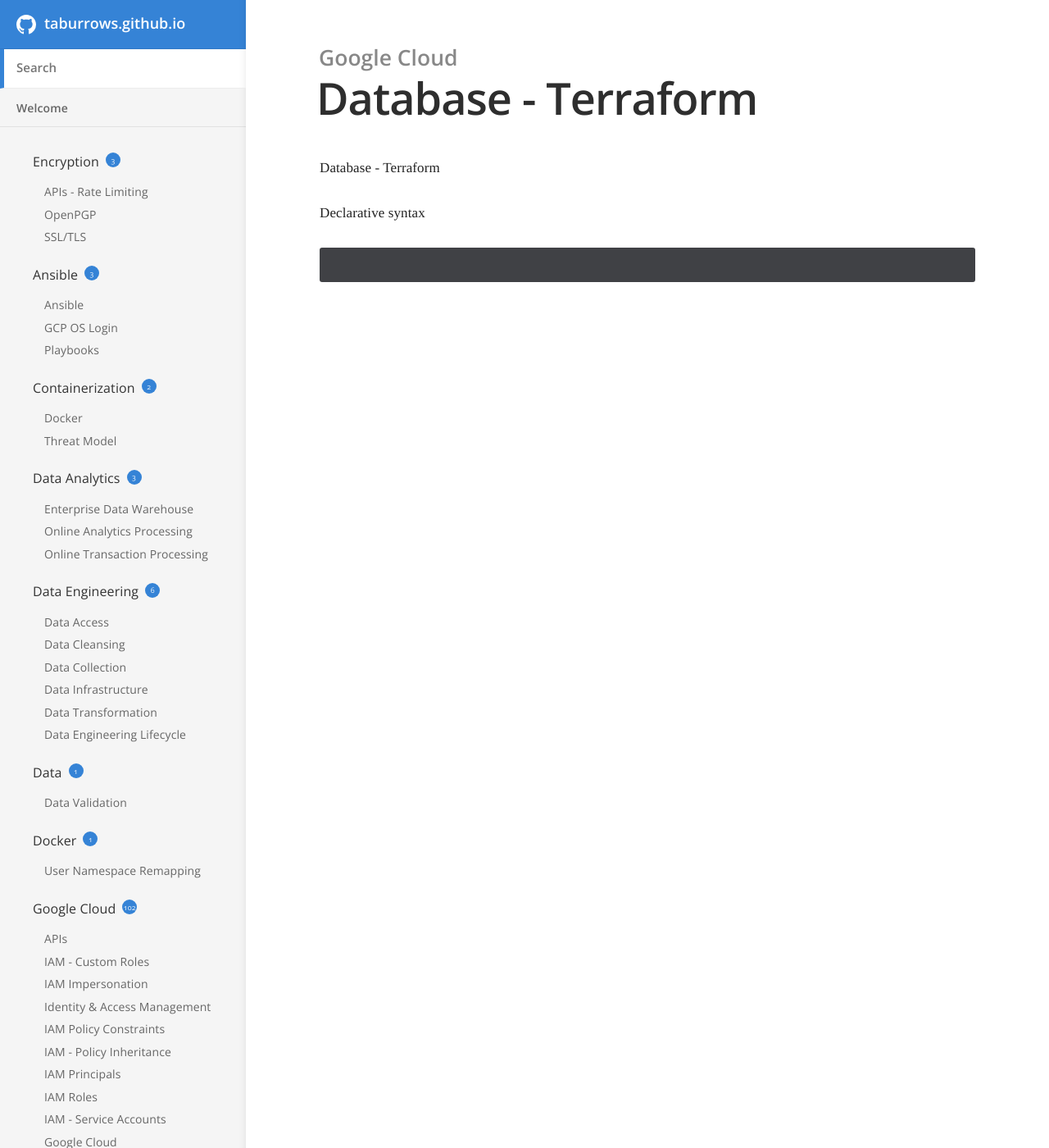
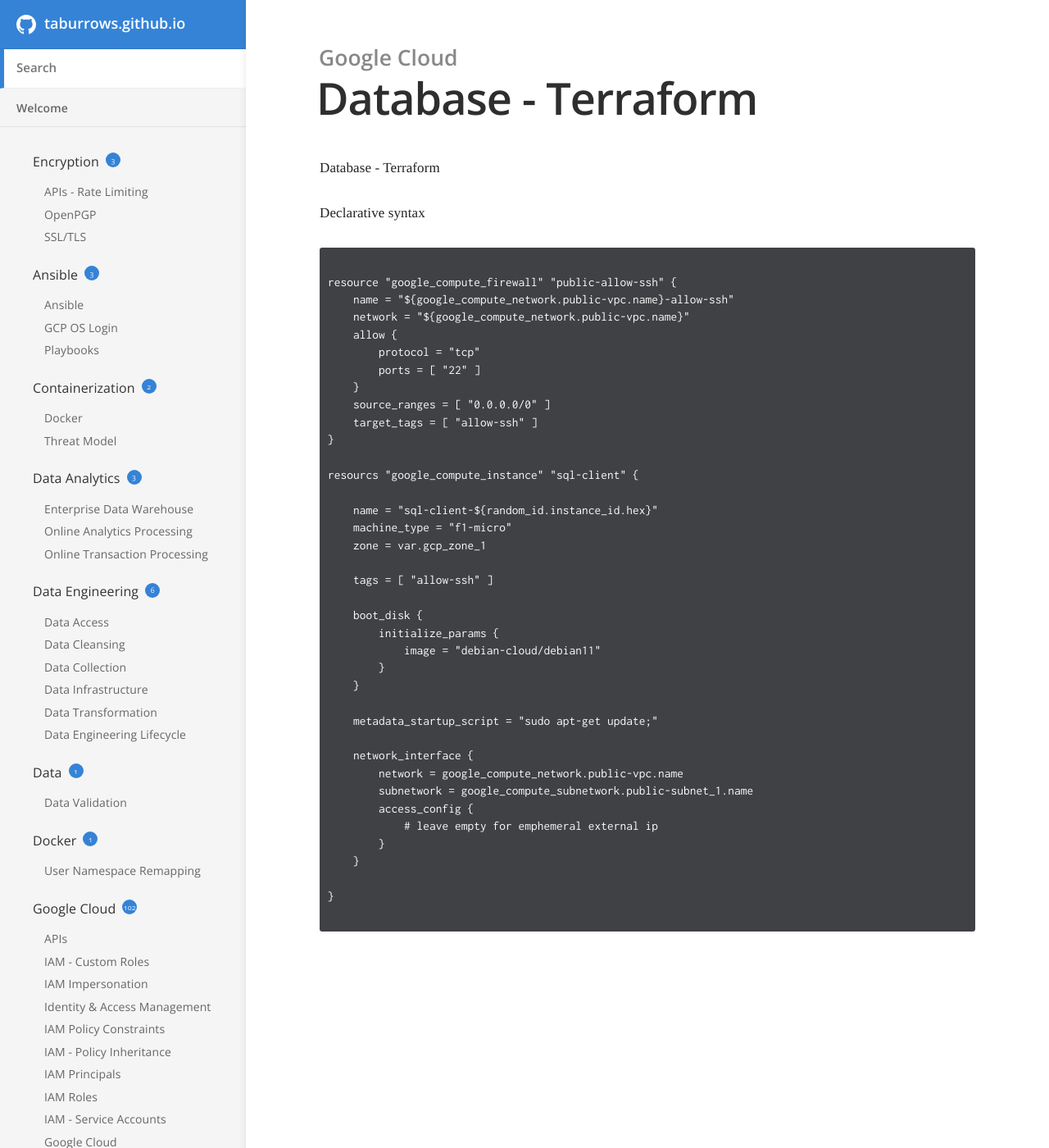
Before and after one commit to TABurrows/taburrows.github.io, a Jekyll site: the page built from _docs/google-cloud/database-terraform.md, in a window 1280 px wide and 1400 px high. Shown: the whole window at 82% size. Built offline with Jekyll 4.4.1, drawn with Linux system fonts in a browser that asks for light colours.

Commit message:
Updated DB networking docs

````diff
--- a/_docs/google-cloud/database-terraform.md
+++ b/_docs/google-cloud/database-terraform.md
@@ -10,4 +10,41 @@ Declarative syntax
 
 ```
 
+resource "google_compute_firewall" "public-allow-ssh" {
+    name = "${google_compute_network.public-vpc.name}-allow-ssh"
+    network = "${google_compute_network.public-vpc.name}"
+    allow {
+        protocol = "tcp"
+        ports = [ "22" ]
+    }
+    source_ranges = [ "0.0.0.0/0" ]
+    target_tags = [ "allow-ssh" ]
+}
+
+resourcs "google_compute_instance" "sql-client" {
+
+    name = "sql-client-${random_id.instance_id.hex}"
+    machine_type = "f1-micro"
+    zone = var.gcp_zone_1
+
+    tags = [ "allow-ssh" ]
+
+    boot_disk {
+        initialize_params {
+            image = "debian-cloud/debian11"
+        }
+    }
+
+    metadata_startup_script = "sudo apt-get update;"
+
+    network_interface {
+        network = google_compute_network.public-vpc.name
+        subnetwork = google_compute_subnetwork.public-subnet_1.name
+        access_config {
+            # leave empty for emphemeral external ip
+        }
+    }
+
+}
+
 ```
````
Also changed, not shown: _docs/google-cloud/database-networking.md (+4 -2 lines).
